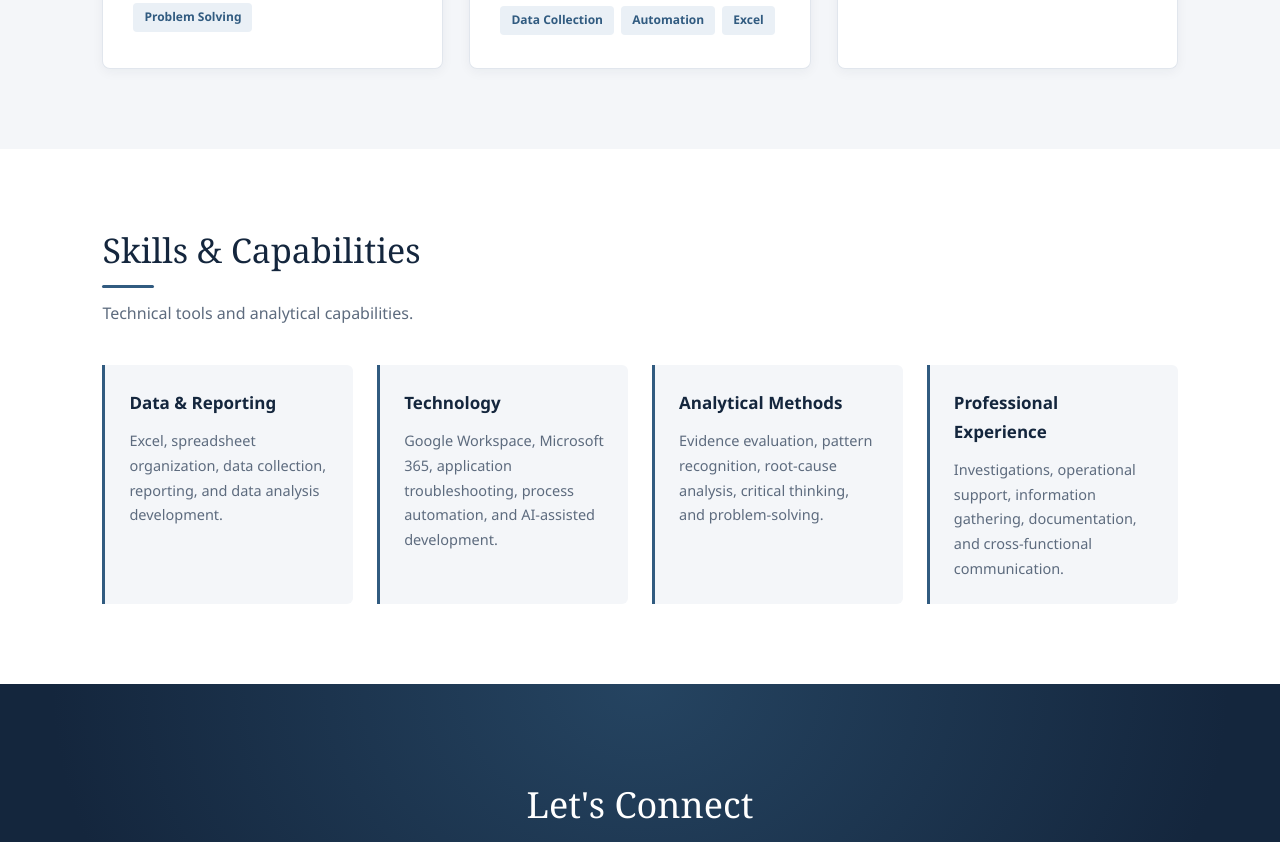
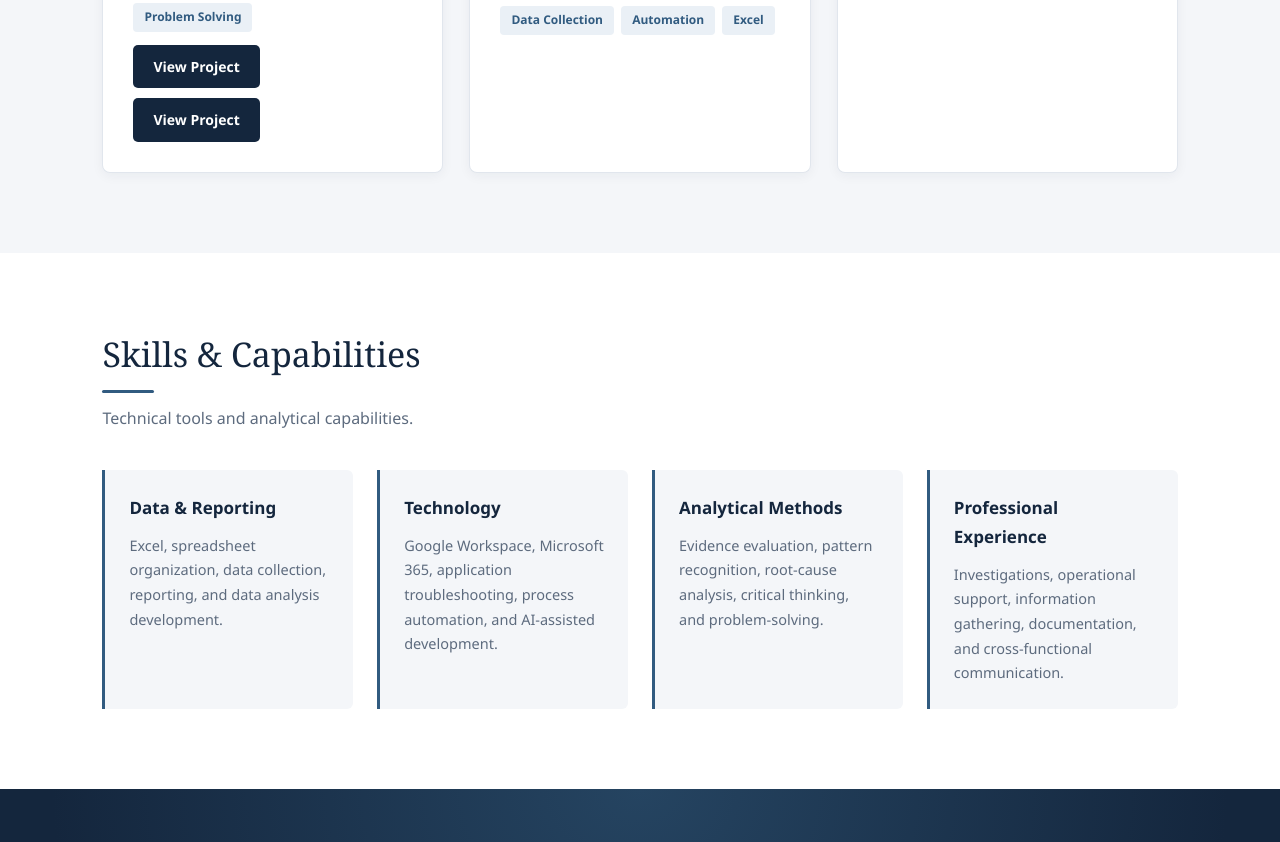
Before and after one commit to EronAwakuni/EronAwakuni.github.io, a plain HTML site: page index.html in a window 1280 px wide. Shown: the part 1880-2722 px from the top of the page. Drawn offline with Linux system fonts and the light colour scheme.

Commit message:
re-add link for project forge

```diff
--- a/index.html
+++ b/index.html
@@ -282,6 +282,24 @@ section {
     margin: 3px 3px 3px 0;
 }
 
+.project-link {
+    display: inline-block;
+    margin-top: 10px;
+    padding: 10px 20px;
+    background: var(--navy);
+    color: white;
+    text-decoration: none;
+    font-size: 14px;
+    font-weight: bold;
+    border-radius: 5px;
+    transition: background 0.2s ease, transform 0.2s ease;
+}
+
+.project-link:hover {
+    background: var(--blue);
+    transform: translateY(-2px);
+}
+
 /* ---------- Skills ---------- */
 .skills {
     background: white;
@@ -497,7 +515,12 @@ footer {
     <span class="project-tag">Data Management</span>
     <span class="project-tag">Application Design</span>
     <span class="project-tag">Problem Solving</span>
+    <br>
+    <a class="project-link" href="forge.html" target="_blank" rel="noopener noreferrer">View Project</a>
+<br>
+    <a class="project-link" href="forge.html" target="_blank" rel="noopener noreferrer">View Project</a>
 </article>
+
 
         <article class="project-card">
             <h3>Automated Repair Data Collection</h3>
```
Lines whose indentation alone changed are shown as unchanged.
